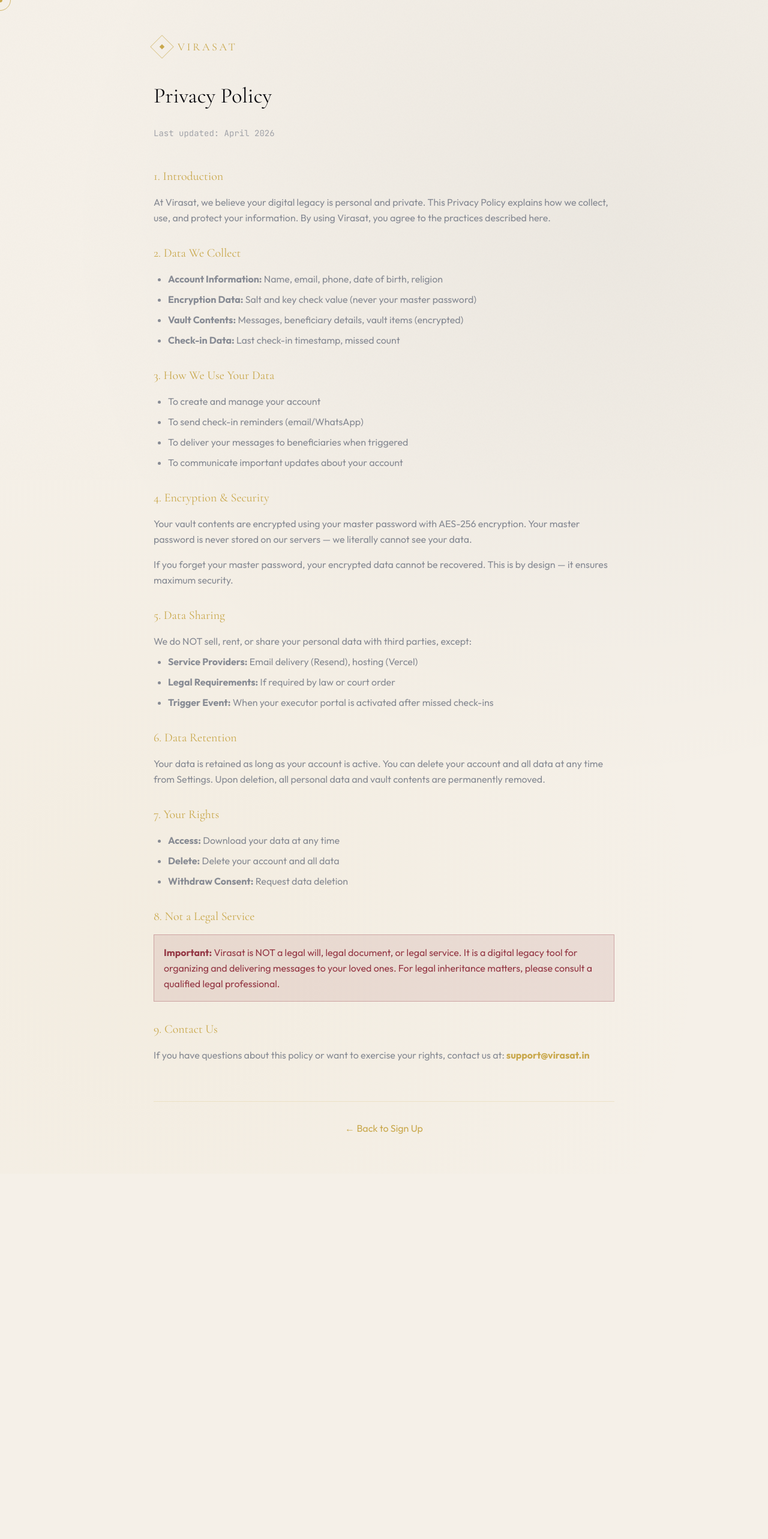
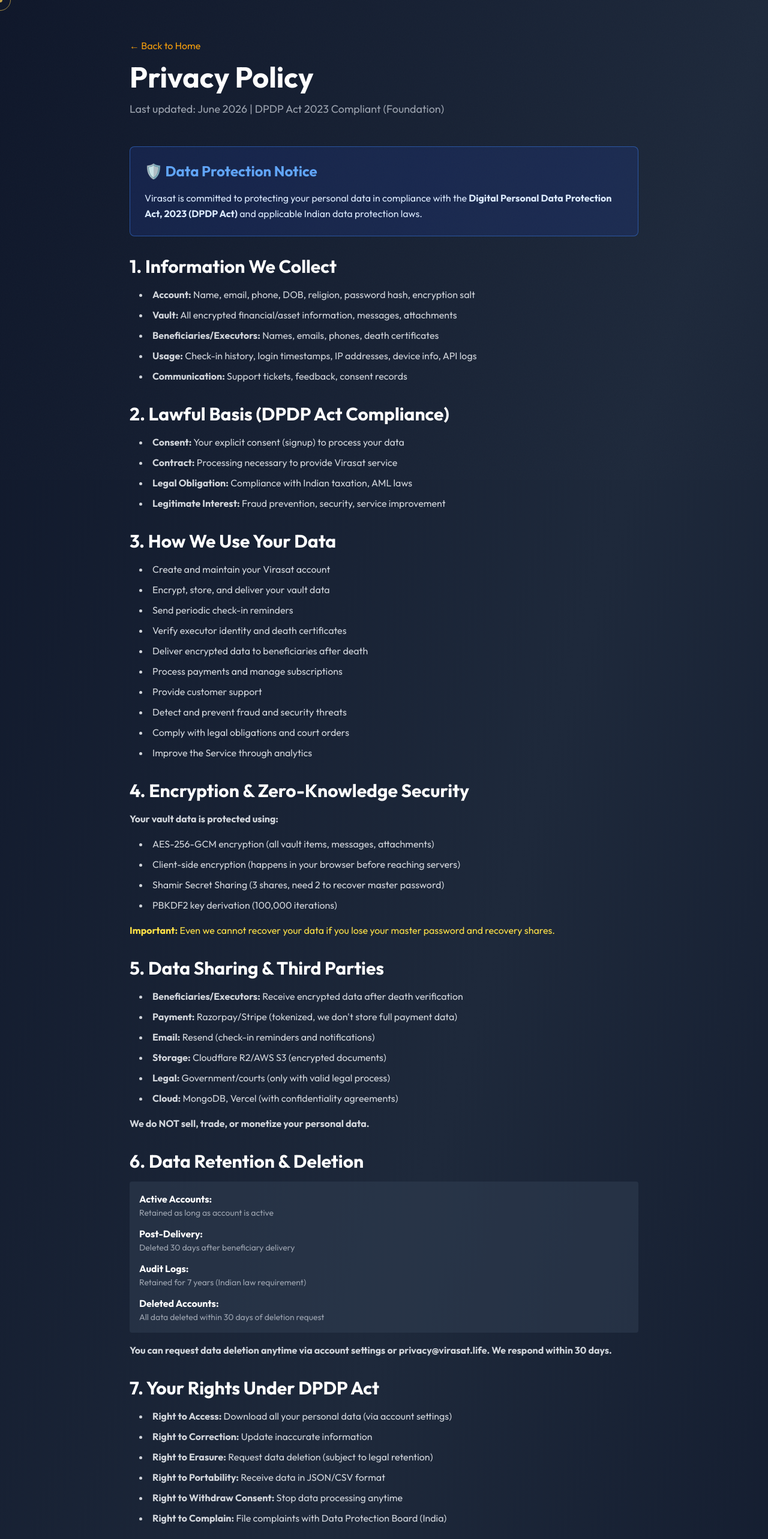
Before and after one commit to viratcore01/virasat, a Next.js app: page /privacy in a window 1280 px wide. Shown: the top 2566 px of the page at 60% size. Before the commit the page ends 1957 px from the top, so only its background shows below. Built offline with nearby package versions, Linux system fonts and the light colour scheme.

Commit message:
Update Privacy Policy with DPDP Act 2023 compliance foundation

```diff
--- a/src/app/privacy/page.tsx
+++ b/src/app/privacy/page.tsx
@@ -1,116 +1,210 @@
 'use client'
+
 import Link from 'next/link'
 
 export default function PrivacyPage() {
   return (
-    <div className="min-h-screen paper-texture p-8 lg:p-16">
-      <div className="max-w-3xl mx-auto">
-        <div className="flex items-center gap-3 mb-12">
-          <Link href="/">
-            <div className="w-7 h-7 border border-gold/60 rotate-45 flex items-center justify-center">
-              <div className="w-1.5 h-1.5 bg-gold" />
-            </div>
+    <div className="min-h-screen bg-gradient-to-br from-slate-900 via-slate-800 to-slate-900 text-gray-100">
+      <div className="max-w-4xl mx-auto px-6 py-16">
+        {/* Header */}
+        <div className="mb-12">
+          <Link href="/" className="text-amber-500 hover:text-amber-400 mb-4 inline-block">
+            ← Back to Home
           </Link>
-          <span className="font-display text-lg text-gold tracking-[0.2em]">VIRASAT</span>
+          <h1 className="text-5xl font-bold text-white mb-4">Privacy Policy</h1>
+          <p className="text-gray-400 text-lg">Last updated: June 2026 | DPDP Act 2023 Compliant (Foundation)</p>
         </div>
 
-        <h1 className="font-display text-4xl mb-8">Privacy Policy</h1>
-        <p className="text-ash/60 font-mono text-sm mb-12">Last updated: April 2026</p>
+        {/* DPDP Compliance Notice */}
+        <div className="bg-blue-900/30 border border-blue-500/50 rounded-lg p-6 mb-8">
+          <h2 className="text-2xl font-bold text-blue-400 mb-4">🛡️ Data Protection Notice</h2>
+          <p className="text-blue-100 leading-relaxed">
+            Virasat is committed to protecting your personal data in compliance with the
+            <strong> Digital Personal Data Protection Act, 2023 (DPDP Act)</strong> and applicable Indian data protection laws.
+          </p>
+        </div>
 
-        <div className="space-y-8 text-ash/80 leading-relaxed">
+        {/* Main Content */}
+        <div className="space-y-8 text-gray-300 leading-relaxed">
           <section>
-            <h2 className="font-display text-xl text-gold mb-4">1. Introduction</h2>
-            <p>
-              At Virasat, we believe your digital legacy is personal and private. This Privacy Policy explains how we collect,
-              use, and protect your information. By using Virasat, you agree to the practices described here.
+            <h2 className="text-3xl font-bold text-white mb-4">1. Information We Collect</h2>
+            <ul className="list-disc list-inside ml-4 space-y-2 mt-4">
+              <li><strong>Account:</strong> Name, email, phone, DOB, religion, password hash, encryption salt</li>
+              <li><strong>Vault:</strong> All encrypted financial/asset information, messages, attachments</li>
+              <li><strong>Beneficiaries/Executors:</strong> Names, emails, phones, death certificates</li>
+              <li><strong>Usage:</strong> Check-in history, login timestamps, IP addresses, device info, API logs</li>
+              <li><strong>Communication:</strong> Support tickets, feedback, consent records</li>
+            </ul>
+          </section>
+
+          <section>
+            <h2 className="text-3xl font-bold text-white mb-4">2. Lawful Basis (DPDP Act Compliance)</h2>
+            <ul className="list-disc list-inside ml-4 space-y-2 mt-4">
+              <li><strong>Consent:</strong> Your explicit consent (signup) to process your data</li>
+              <li><strong>Contract:</strong> Processing necessary to provide Virasat service</li>
+              <li><strong>Legal Obligation:</strong> Compliance with Indian taxation, AML laws</li>
+              <li><strong>Legitimate Interest:</strong> Fraud prevention, security, service improvement</li>
+            </ul>
+          </section>
+
+          <section>
+            <h2 className="text-3xl font-bold text-white mb-4">3. How We Use Your Data</h2>
+            <ul className="list-disc list-inside ml-4 space-y-2 mt-4">
+              <li>Create and maintain your Virasat account</li>
+              <li>Encrypt, store, and deliver your vault data</li>
+              <li>Send periodic check-in reminders</li>
+              <li>Verify executor identity and death certificates</li>
+              <li>Deliver encrypted data to beneficiaries after death</li>
+              <li>Process payments and manage subscriptions</li>
+              <li>Provide customer support</li>
+              <li>Detect and prevent fraud and security threats</li>
+              <li>Comply with legal obligations and court orders</li>
+              <li>Improve the Service through analytics</li>
+            </ul>
+          </section>
+
+          <section>
+            <h2 className="text-3xl font-bold text-white mb-4">4. Encryption & Zero-Knowledge Security</h2>
+            <p className="mb-4"><strong>Your vault data is protected using:</strong></p>
+            <ul className="list-disc list-inside ml-4 space-y-2">
+              <li>AES-256-GCM encryption (all vault items, messages, attachments)</li>
+              <li>Client-side encryption (happens in your browser before reaching servers)</li>
+              <li>Shamir Secret Sharing (3 shares, need 2 to recover master password)</li>
+              <li>PBKDF2 key derivation (100,000 iterations)</li>
+            </ul>
+            <p className="mt-4 text-yellow-300">
+              <strong>Important:</strong> Even we cannot recover your data if you lose your master password and recovery shares.
             </p>
           </section>
 
           <section>
-            <h2 className="font-display text-xl text-gold mb-4">2. Data We Collect</h2>
-            <ul className="space-y-2 list-disc pl-6">
-              <li><strong>Account Information:</strong> Name, email, phone, date of birth, religion</li>
-              <li><strong>Encryption Data:</strong> Salt and key check value (never your master password)</li>
-              <li><strong>Vault Contents:</strong> Messages, beneficiary details, vault items (encrypted)</li>
-              <li><strong>Check-in Data:</strong> Last check-in timestamp, missed count</li>
+            <h2 className="text-3xl font-bold text-white mb-4">5. Data Sharing & Third Parties</h2>
+            <ul className="list-disc list-inside ml-4 space-y-2 mt-4">
+              <li><strong>Beneficiaries/Executors:</strong> Receive encrypted data after death verification</li>
+              <li><strong>Payment:</strong> Razorpay/Stripe (tokenized, we don't store full payment data)</li>
+              <li><strong>Email:</strong> Resend (check-in reminders and notifications)</li>
+              <li><strong>Storage:</strong> Cloudflare R2/AWS S3 (encrypted documents)</li>
+              <li><strong>Legal:</strong> Government/courts (only with valid legal process)</li>
+              <li><strong>Cloud:</strong> MongoDB, Vercel (with confidentiality agreements)</li>
+            </ul>
+            <p className="mt-4"><strong>We do NOT sell, trade, or monetize your personal data.</strong></p>
+          </section>
+
+          <section>
+            <h2 className="text-3xl font-bold text-white mb-4">6. Data Retention & Deletion</h2>
+            <div className="bg-slate-700/50 rounded p-4 mt-4 space-y-3">
+              <div>
+                <strong className="text-white">Active Accounts:</strong>
+                <p className="text-sm text-gray-400">Retained as long as account is active</p>
+              </div>
+              <div>
+                <strong className="text-white">Post-Delivery:</strong>
+                <p className="text-sm text-gray-400">Deleted 30 days after beneficiary delivery</p>
+              </div>
+              <div>
+                <strong className="text-white">Audit Logs:</strong>
+                <p className="text-sm text-gray-400">Retained for 7 years (Indian law requirement)</p>
+              </div>
+              <div>
+                <strong className="text-white">Deleted Accounts:</strong>
+                <p className="text-sm text-gray-400">All data deleted within 30 days of deletion request</p>
+              </div>
+            </div>
+            <p className="mt-4"><strong>You can request data deletion anytime via account settings or privacy@virasat.life. We respond within 30 days.</strong></p>
+          </section>
+
+          <section>
+            <h2 className="text-3xl font-bold text-white mb-4">7. Your Rights Under DPDP Act</h2>
+            <ul className="list-disc list-inside ml-4 space-y-2 mt-4">
+              <li><strong>Right to Access:</strong> Download all your personal data (via account settings)</li>
+              <li><strong>Right to Correction:</strong> Update inaccurate information</li>
+              <li><strong>Right to Erasure:</strong> Request data deletion (subject to legal retention)</li>
+              <li><strong>Right to Portability:</strong> Receive data in JSON/CSV format</li>
+              <li><strong>Right to Withdraw Consent:</strong> Stop data processing anytime</li>
+              <li><strong>Right to Complain:</strong> File complaints with Data Protection Board (India)</li>
             </ul>
           </section>
 
           <section>
-            <h2 className="font-display text-xl text-gold mb-4">3. How We Use Your Data</h2>
-            <ul className="space-y-2 list-disc pl-6">
-              <li>To create and manage your account</li>
-              <li>To send check-in reminders (email/WhatsApp)</li>
-              <li>To deliver your messages to beneficiaries when triggered</li>
-              <li>To communicate important updates about your account</li>
+            <h2 className="text-3xl font-bold text-white mb-4">8. Data Residency & International Transfers</h2>
+            <p className="mb-4"><strong>Virasat prioritizes data residency in India:</strong></p>
+            <ul className="list-disc list-inside ml-4 space-y-2">
+              <li><strong>Database:</strong> MongoDB (planned: India region)</li>
+              <li><strong>Storage:</strong> Cloudflare R2 (India-region routing where possible)</li>
+              <li><strong>Hosting:</strong> Vercel (India-region edge caching)</li>
+            </ul>
+            <p className="mt-4 text-yellow-300">
+              <strong>Note:</strong> Some data may be temporarily transferred internationally for processing. We ensure compliance with data protection laws.
+            </p>
+          </section>
+
+          <section>
+            <h2 className="text-3xl font-bold text-white mb-4">9. Security Measures</h2>
+            <ul className="list-disc list-inside ml-4 space-y-2 mt-4">
+              <li>AES-256-GCM encryption for all vault data</li>
+              <li>HTTPS/TLS for data in transit</li>
+              <li>JWT tokens with expiration for authentication</li>
+              <li>Rate limiting on sensitive APIs</li>
+              <li>Access logging and audit trails</li>
+              <li>Regular security updates and patches</li>
+              <li>Intrusion detection and DDoS protection</li>
+              <li>Employee access controls and confidentiality agreements</li>
+            </ul>
+            <p className="mt-4 text-yellow-300">
+              <strong>Note:</strong> No security system is 100% secure. We cannot guarantee complete immunity from cyberattacks or breaches.
+            </p>
+          </section>
+
+          <section>
+            <h2 className="text-3xl font-bold text-white mb-4">10. Breach Notification</h2>
+            <p className="mb-4">In case of a data breach, we will:</p>
+            <ul className="list-disc list-inside ml-4 space-y-2">
+              <li>Notify you within 72 hours via email/SMS</li>
+              <li>Provide details of the breach and affected data</li>
+              <li>Explain remediation steps</li>
+              <li>Offer guidance on account protection</li>
+              <li>Notify government authorities as required</li>
             </ul>
           </section>
 
           <section>
-            <h2 className="font-display text-xl text-gold mb-4">4. Encryption & Security</h2>
-            <p>
-              Your vault contents are encrypted using your master password with AES-256 encryption.
-              Your master password is never stored on our servers — we literally cannot see your data.
-            </p>
-            <p className="mt-4">
-              If you forget your master password, your encrypted data cannot be recovered.
-              This is by design — it ensures maximum security.
-            </p>
+            <h2 className="text-3xl font-bold text-white mb-4">11. Cookies & Tracking</h2>
+            <p>We use cookies for:</p>
+            <ul className="list-disc list-inside ml-4 space-y-2 mt-2">
+              <li>Session management (authentication)</li>
+              <li>User preferences and settings</li>
+              <li>Analytics (non-identifying patterns)</li>
+              <li>Security (CSRF tokens, fraud detection)</li>
+            </ul>
+            <p className="mt-2">You can control cookies via browser settings. Disabling may affect functionality.</p>
           </section>
 
           <section>
-            <h2 className="font-display text-xl text-gold mb-4">5. Data Sharing</h2>
-            <p>
-              We do NOT sell, rent, or share your personal data with third parties, except:
-            </p>
-            <ul className="space-y-2 list-disc pl-6 mt-2">
-              <li><strong>Service Providers:</strong> Email delivery (Resend), hosting (Vercel)</li>
-              <li><strong>Legal Requirements:</strong> If required by law or court order</li>
-              <li><strong>Trigger Event:</strong> When your executor portal is activated after missed check-ins</li>
-            </ul>
+            <h2 className="text-3xl font-bold text-white mb-4">12. Children & Minors</h2>
+            <p>Virasat is not intended for children under 18. We do not knowingly collect minor data. If we discover a minor, we delete all data immediately.</p>
           </section>
 
           <section>
-            <h2 className="font-display text-xl text-gold mb-4">6. Data Retention</h2>
-            <p>
-              Your data is retained as long as your account is active. You can delete your account and all data
-              at any time from Settings. Upon deletion, all personal data and vault contents are permanently removed.
-            </p>
-          </section>
-
-          <section>
-            <h2 className="font-display text-xl text-gold mb-4">7. Your Rights</h2>
-            <ul className="space-y-2 list-disc pl-6">
-              <li><strong>Access:</strong> Download your data at any time</li>
-              <li><strong>Delete:</strong> Delete your account and all data</li>
-              <li><strong>Withdraw Consent:</strong> Request data deletion</li>
-            </ul>
-          </section>
-
-          <section>
-            <h2 className="font-display text-xl text-gold mb-4">8. Not a Legal Service</h2>
-            <div className="bg-ember/10 border border-ember/30 p-4">
-              <p className="text-ember/90">
-                <strong>Important:</strong> Virasat is NOT a legal will, legal document, or legal service.
-                It is a digital legacy tool for organizing and delivering messages to your loved ones.
-                For legal inheritance matters, please consult a qualified legal professional.
+            <h2 className="text-3xl font-bold text-white mb-4">13. Contact & Data Rights</h2>
+            <div className="bg-slate-700/50 rounded p-4 mt-4">
+              <p><strong>Data Protection Officer (DPO):</strong> privacy@virasat.life</p>
+              <p><strong>Address:</strong> Virasat, India</p>
+              <p className="mt-4 text-sm text-gray-400">
+                For data access, correction, deletion, or complaints: Contact us at privacy@virasat.life. We respond within 30 days.
               </p>
             </div>
           </section>
 
-          <section>
-            <h2 className="font-display text-xl text-gold mb-4">9. Contact Us</h2>
-            <p>
-              If you have questions about this policy or want to exercise your rights, contact us at:
-              <strong className="text-gold"> support@virasat.in</strong>
+          {/* Final Notice */}
+          <div className="bg-blue-900/30 border border-blue-500/50 rounded-lg p-6 mt-12">
+            <h3 className="text-2xl font-bold text-blue-400 mb-3">📋 Key Takeaway</h3>
+            <p className="text-blue-100 leading-relaxed">
+              Your data is encrypted on your device, never decrypted by us, and only shared with beneficiaries after verified death.
+              We comply with DPDP Act 2023 and provide you full control. For legal clarity, consult a lawyer and review our
+              <Link href="/terms" className="text-blue-300 hover:underline ml-1">Terms of Service</Link> and
+              <Link href="/legal" className="text-blue-300 hover:underline ml-1">Legal Disclaimer</Link>.
             </p>
-          </section>
-        </div>
-
-        <div className="mt-16 pt-8 border-t border-gold/20 text-center">
-          <Link href="/auth/signup" className="text-gold hover:text-gold-dark transition-colors">
-            ← Back to Sign Up
-          </Link>
+          </div>
         </div>
       </div>
     </div>
```
